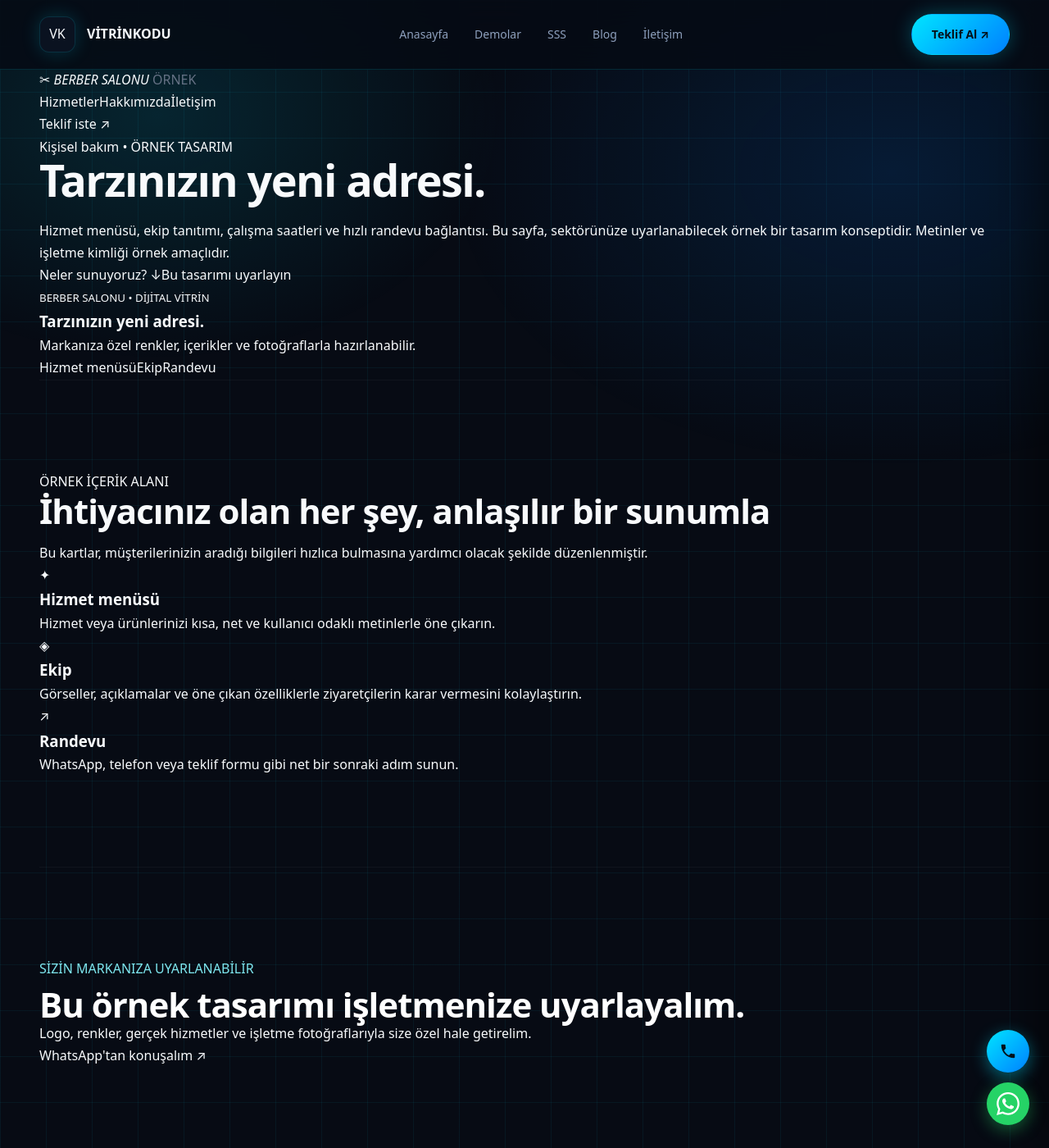
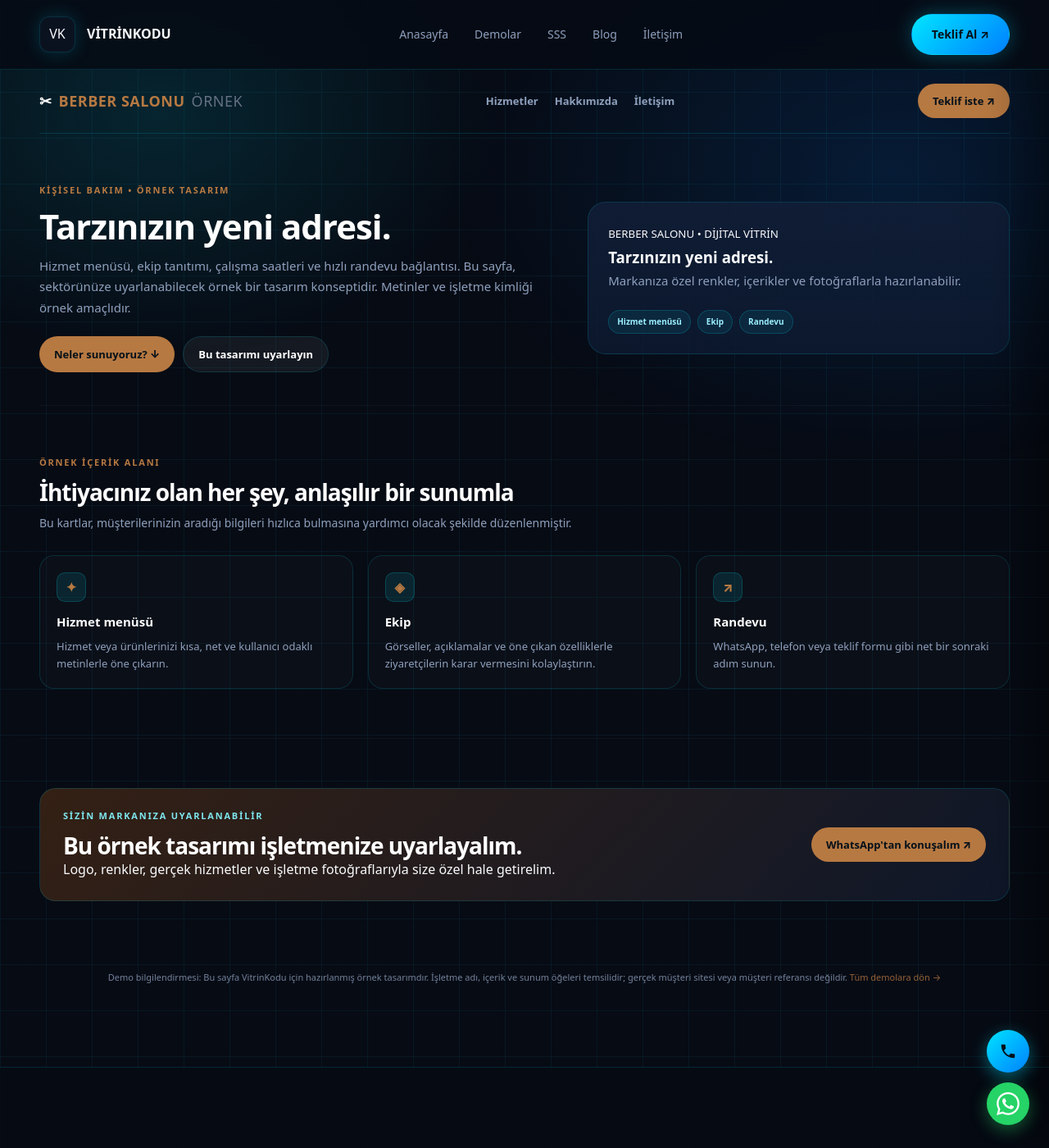
Before and after one commit to 1199mem/vitrinkodu.com.tr, a Jekyll site: the page built from demolar/ornekler/berber/index.html, in a window 1280 px wide and 1400 px high. Shown: the whole window at 82% size. Built offline with Jekyll 4.4.1, drawn with Linux system fonts in a browser that asks for light colours.

Commit message:
head.html

```diff
--- a/_includes/head.html
+++ b/_includes/head.html
@@ -141,4 +141,33 @@ html.scroll-lock, body.scroll-lock{overflow:hidden !important;position:fixed;lef
 button.filter-chip{appearance:none;-webkit-appearance:none;font-family:inherit}
   /* ALT DEMOLAR İÇİN ÖZEL DEĞİŞKENLER */
 .sample-page { --sample-accent: #00E5FF; --sample-dark: #070B14; }
+/* SAMPLE PAGE - 22 demo detay sayfaları için ortak stiller */
+.sample-page{--sample-accent:#00E5FF;--sample-dark:#070B14}
+.sample-nav{display:flex;align-items:center;justify-content:space-between;gap:20px;padding:18px 0;border-bottom:1px solid var(--border);margin-bottom:28px;flex-wrap:wrap}
+.sample-brand{font-weight:900;letter-spacing:0.5px;color:#fff;display:flex;align-items:center;gap:8px;font-size:18px}
+.sample-brand em{font-style:normal;color:var(--sample-accent)}
+.sample-links{display:flex;gap:20px;font-size:13px;color:var(--muted);font-weight:600}
+.sample-links a:hover{color:#fff}
+.sample-btn{display:inline-flex;align-items:center;gap:6px;padding:10px 18px;border-radius:999px;background:var(--sample-accent);color:#041019;font-weight:800;font-size:13px;transition:.2s}
+.sample-btn.alt{background:rgba(255,255,255,0.06);border:1px solid var(--border);color:#fff}
+.sample-hero{padding:32px 0 40px}
+.sample-hero-grid{display:grid;grid-template-columns:1.1fr 0.9fr;gap:40px;align-items:center}
+.sample-eyebrow{font-size:11px;font-weight:800;letter-spacing:1.8px;color:var(--sample-accent);text-transform:uppercase;display:block;margin-bottom:12px}
+.sample-hero h1{font-size:42px;font-weight:900;line-height:1.05;letter-spacing:-1px;margin-bottom:14px;color:#fff}
+.sample-hero p{color:var(--muted);font-size:15px;line-height:1.7;margin-bottom:22px}
+.sample-actions{display:flex;gap:10px;flex-wrap:wrap}
+.sample-visual-card{background:linear-gradient(180deg, rgba(17,30,54,0.9), rgba(13,26,49,0.8));border:1px solid var(--border);border-radius:22px;padding:24px}
+.sample-metrics{display:flex;gap:8px;flex-wrap:wrap;margin-top:12px}
+.sample-metrics span{font-size:10px;padding:5px 10px;border-radius:999px;background:rgba(0,229,255,0.08);border:1px solid rgba(0,229,255,0.18);color:#9BEFFF;font-weight:600}
+.sample-section{padding:60px 0;border-top:1px solid rgba(255,255,255,0.04);max-width:1240px;margin:0 auto}
+.sample-section h2{font-size:28px;font-weight:900;color:#fff;margin:12px 0 10px}
+.sample-section-intro{color:var(--muted);font-size:14px;margin-bottom:28px;max-width:720px}
+.sample-items{display:grid;grid-template-columns:repeat(3,1fr);gap:18px}
+.sample-item{background:rgba(255,255,255,0.02);border:1px solid var(--border);border-radius:18px;padding:20px}
+.sample-icon{width:36px;height:36px;border-radius:10px;background:rgba(0,229,255,0.1);border:1px solid rgba(0,229,255,0.18);display:grid;place-items:center;color:var(--sample-accent);margin-bottom:12px;font-weight:800}
+.sample-item h3{font-size:15px;font-weight:800;color:#fff;margin-bottom:6px}
+.sample-item p{font-size:13px;color:var(--muted);line-height:1.6}
+.sample-contact{display:grid;grid-template-columns:1fr auto;gap:20px;align-items:center;background:linear-gradient(135deg, var(--sample-dark), #0E1729);border:1px solid var(--border);border-radius:20px;padding:24px 28px}
+.sample-disclaimer{font-size:11px;color:var(--muted);text-align:center;padding:24px 0 40px;opacity:0.8}
+@media (max-width:900px){.sample-hero-grid{grid-template-columns:1fr}.sample-items{grid-template-columns:1fr}.sample-contact{grid-template-columns:1fr}}
 </style>
```
